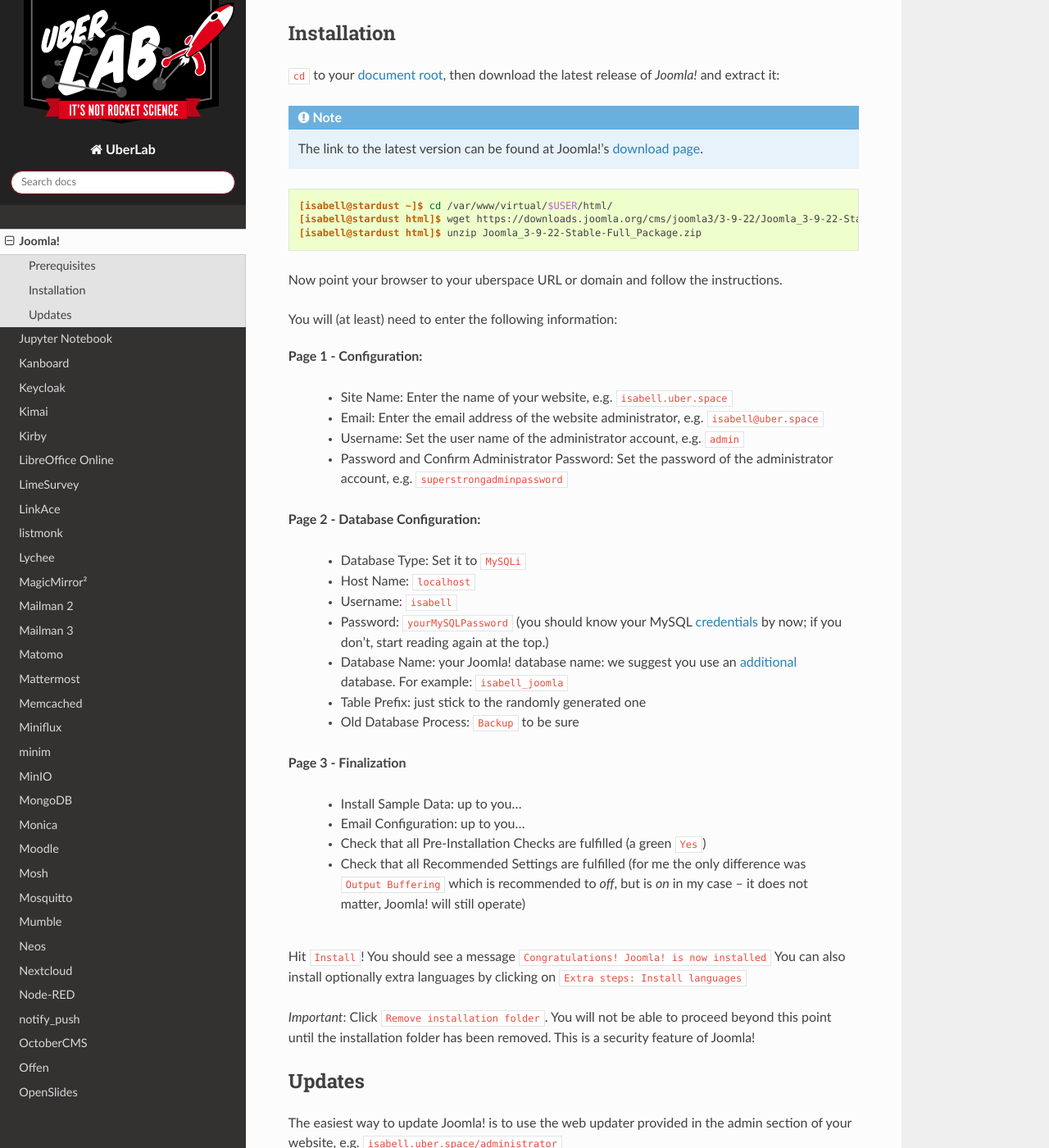
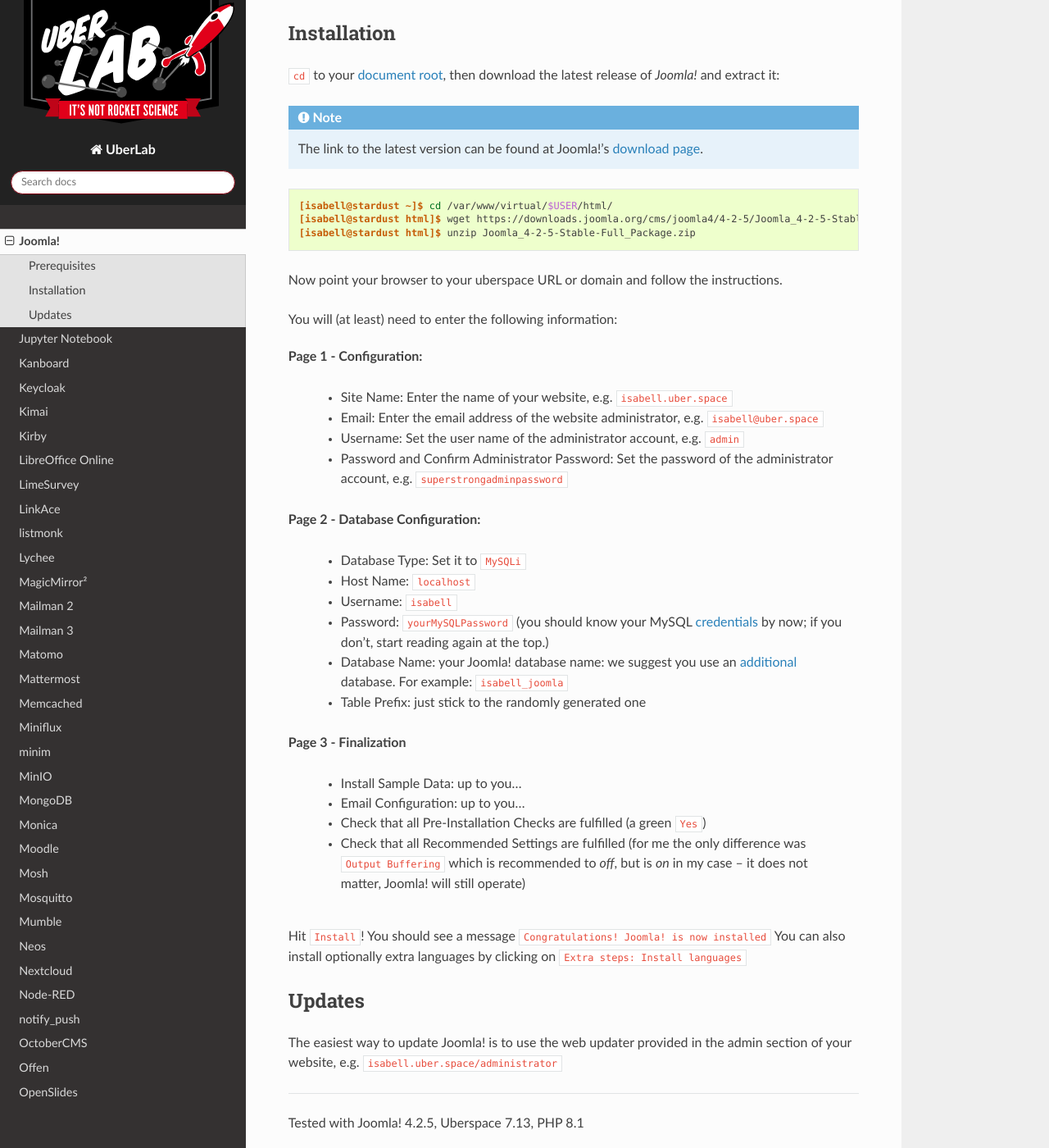
Before and after one commit to Uberspace/lab, a Sphinx documentation site: the page built from source/guide_joomla.rst, in a window 1280 px wide and 1400 px high, scrolled down 1801 px. Shown: the whole window at 82% size. Built offline with Sphinx 7.4.7 and the Read the Docs theme 2.0.0, drawn with Linux system fonts in a browser that asks for light colours; some of the changed text lies outside the part shown; grey boxes are pictures that could not be loaded.

Commit message:
[joomla] check for PHP 8.1 compatibility
fix #1384 and minor other changes.

```diff
--- a/source/guide_joomla.rst
+++ b/source/guide_joomla.rst
@@ -29,12 +29,12 @@
 Prerequisites
 =============
 
-We're using :manual:`PHP <lang-php>` in the stable version 7.1:
+We're using :manual:`PHP <lang-php>` in the stable version 8.1:
 
 ::
 
  [isabell@stardust ~]$ uberspace tools version show php
- Using 'PHP' version: '7.4'
+ Using 'PHP' version: '8.1'
  [isabell@stardust ~]$
 
 .. include:: includes/my-print-defaults.rst
@@ -53,8 +53,8 @@
 ::
 
  [isabell@stardust ~]$ cd /var/www/virtual/$USER/html/
- [isabell@stardust html]$ wget https://downloads.joomla.org/cms/joomla3/3-9-22/Joomla_3-9-22-Stable-Full_Package.zip
- [isabell@stardust html]$ unzip Joomla_3-9-22-Stable-Full_Package.zip
+ [isabell@stardust html]$ wget https://downloads.joomla.org/cms/joomla4/4-2-5/Joomla_4-2-5-Stable-Full_Package.zip
+ [isabell@stardust html]$ unzip Joomla_4-2-5-Stable-Full_Package.zip
 
 Now point your browser to your uberspace URL or domain and follow the instructions.
 
@@ -73,7 +73,6 @@
   * Password: ``yourMySQLPassword`` (you should know your MySQL :manual_anchor:`credentials <database-mysql.html#login-credentials>` by now; if you don't, start reading again at the top.)
   * Database Name: your Joomla! database name: we suggest you use an :manual_anchor:`additional <database-mysql.html#additional-databases>` database. For example: ``isabell_joomla``
   * Table Prefix: just stick to the randomly generated one
-  * Old Database Process: ``Backup`` to be sure
 
 Page 3 - Finalization
   * Install Sample Data: up to you...
@@ -85,7 +84,7 @@
 You should see a message ``Congratulations! Joomla! is now installed``
 You can also install optionally extra languages by clicking on ``Extra steps: Install languages``
 
-*Important*: Click ``Remove installation folder``. You will not be able to proceed beyond this point until the installation folder has been removed. This is a security feature of Joomla!
+
 
 Updates
 =======
@@ -96,6 +95,6 @@
 
 ----
 
-Tested with Joomla! 3.9.22, Uberspace 7.1.12
+Tested with Joomla! 4.2.5, Uberspace 7.13, PHP 8.1
 
 .. author_list::
```
